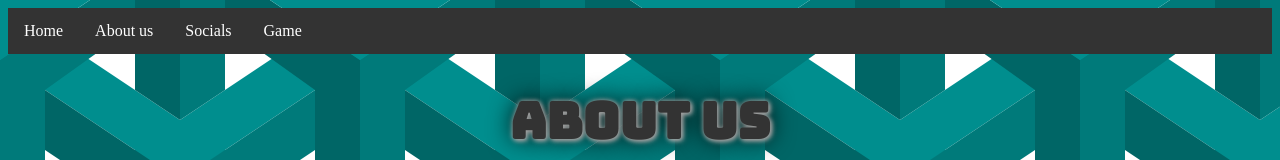
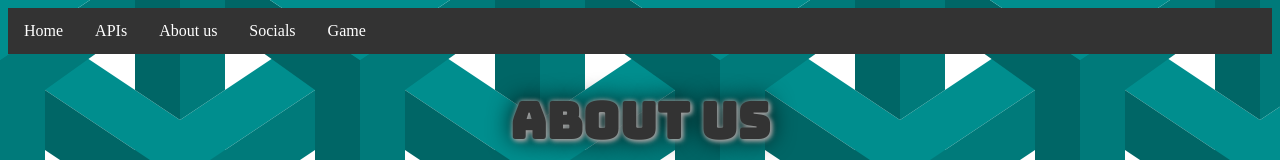
Before and after one commit to PatricCaviezel/Catjokes2, a plain HTML site: page AboutUs.html in a window 1280 px wide. Shown: the top 160 px of the page. Drawn offline with Linux system fonts and the light colour scheme.

Commit message:
nav bar changed

```diff
--- a/AboutUs.html
+++ b/AboutUs.html
@@ -13,6 +13,7 @@
 <body>
     <ul>
         <li><a href="index.html">Home</a></li>
+        <li><a href="apis.html">APIs</a></li>
         <li><a href="AboutUs.html">About us</a></li>
         <li><a href="Socials.html">Socials</a></li>
         <li><a href="/Cat-Game/game.html">Game</a></li>
```
